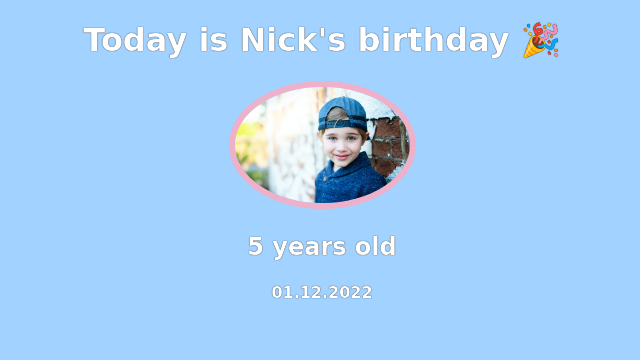
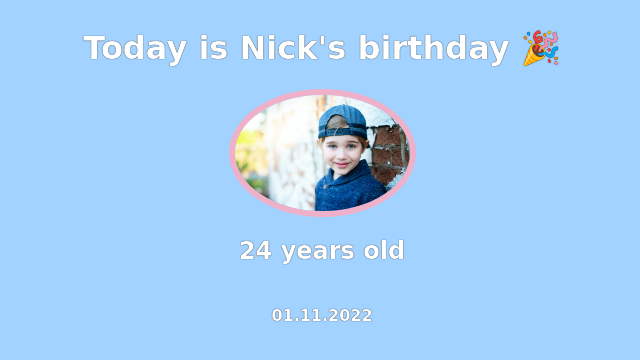
Before and after one commit to Jason757/birthday-gift-site, a plain HTML site: page index.html in a window 1280 px wide. Shown: the whole page, without its empty margins (318-958 px from the left). Drawn offline with Linux system fonts and the light colour scheme; a web font is replaced by a local one.

Commit message:
Turn header into a flexbox

```diff
--- a/index.html
+++ b/index.html
@@ -10,9 +10,11 @@
     <title>Birthday Gift Website</title>
 </head>
 <body>
-    <h1>Today is Nick's birthday 🎉</h1>
+    <div id="header">
+        <h1>Today is Nick's birthday 🎉</h1>
         <img id="best-img" src="birthday-boy.jpg">
-        <h2>5 years old</h2>
-        <h4>01.12.2022</h4>
+        <h2>24 years old</h2>
+        <h4>01.11.2022</h4>
+    </div>
 </body>
 </html>
--- a/style.css
+++ b/style.css
@@ -14,3 +14,9 @@ body {
 h1, h2, h3,p,h4 {
     text-shadow: 0px 0px 1px black;
 }
+
+#header {
+    display: flex;
+    flex-direction: column;
+    align-items: center;
+}
```
